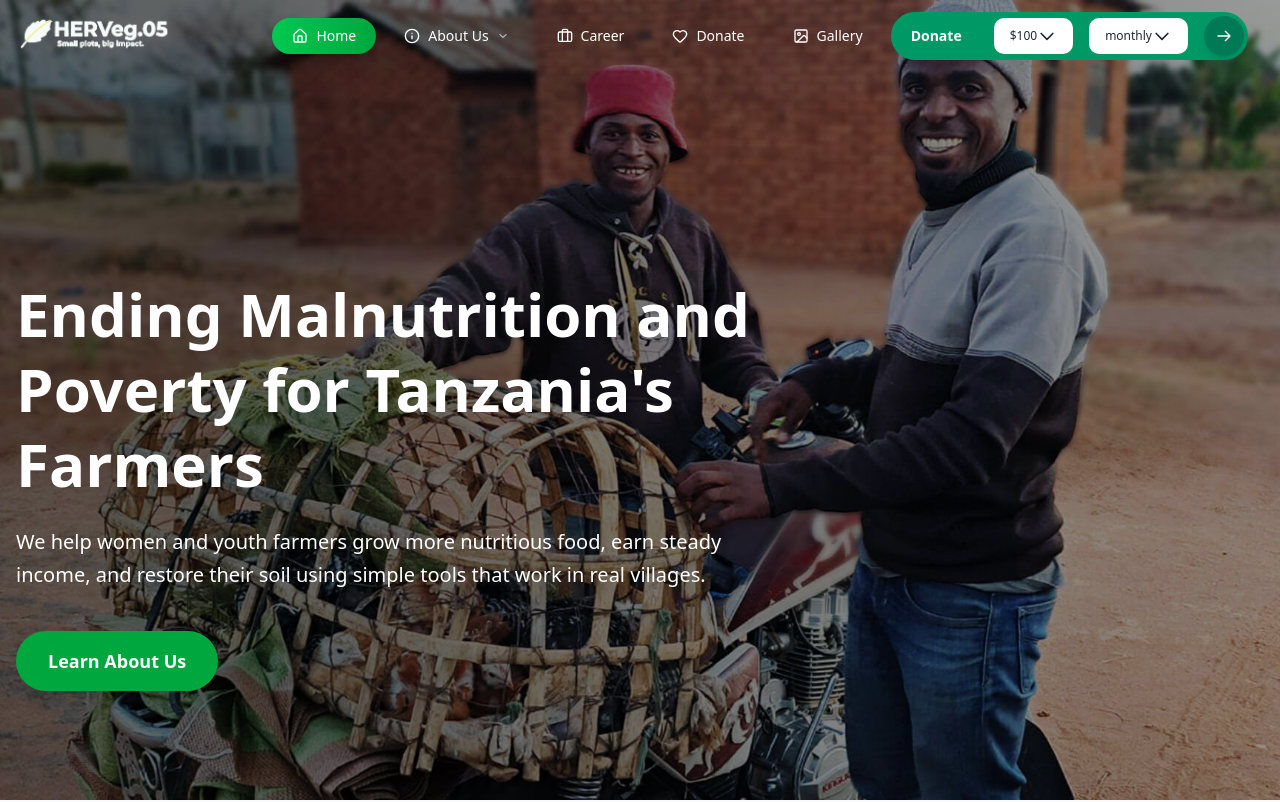
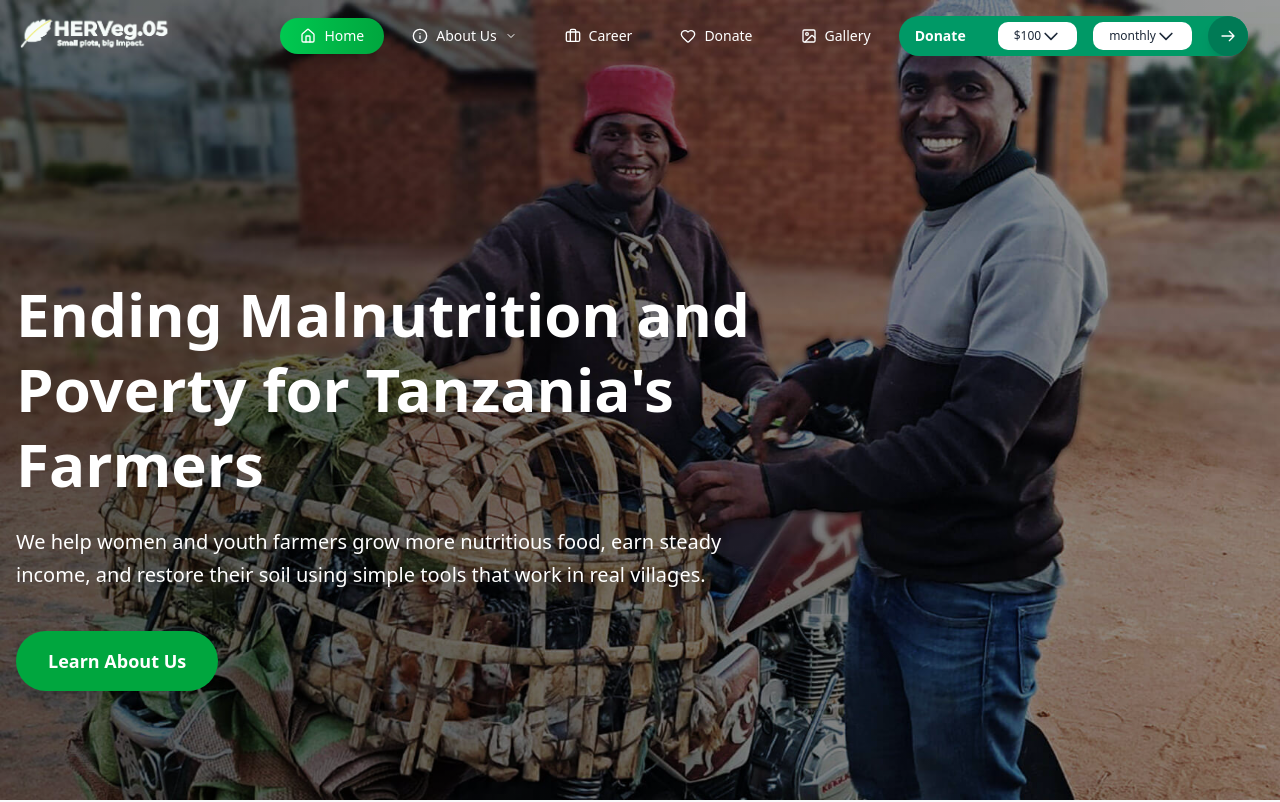
Before and after one commit to Mhando-Z/HervegWeb, a Next.js app: page / in a window 1280 px wide. Shown: the top 802 px of the page. Built offline with nearby package versions, Linux system fonts and the light colour scheme; a web font is replaced by a local one.

Commit message:
Phase One

```diff
--- a/src/components/DonateCard.jsx
+++ b/src/components/DonateCard.jsx
@@ -20,7 +20,7 @@ export default function DonationCard() {
         animate={{ opacity: 1, y: 0 }}
         className=""
       >
-        <div className="flex items-center gap-4 bg-emerald-600 rounded-full p-1">
+        <div className="flex items-center gap-4 bg-emerald-600 rounded-full ">
           {/* Donate Label */}
           <div className="text-white font-semibold px-4 text-sm">Donate</div>
 
@@ -33,7 +33,7 @@ export default function DonationCard() {
                 setIsAmountOpen(!isAmountOpen);
                 setIsFrequencyOpen(false);
               }}
-              className="w-full bg-white text-gray-800 font-medium py-2 px-4 rounded-lg flex items-center justify-between"
+              className="w-full bg-white text-gray-800 font-medium py-1 px-4 rounded-lg flex items-center justify-between"
             >
               <span>{selectedAmount}</span>
               <motion.svg
@@ -89,7 +89,7 @@ export default function DonationCard() {
                 setIsFrequencyOpen(!isFrequencyOpen);
                 setIsAmountOpen(false);
               }}
-              className="w-full bg-white text-gray-800 font-medium py-2 px-4 rounded-lg flex items-center justify-between"
+              className="w-full bg-white text-gray-800 font-medium py-1 px-4 rounded-lg flex items-center justify-between"
             >
               <span>{selectedFrequency}</span>
               <motion.svg
```
